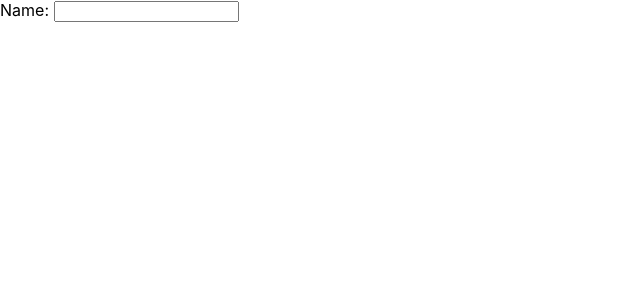
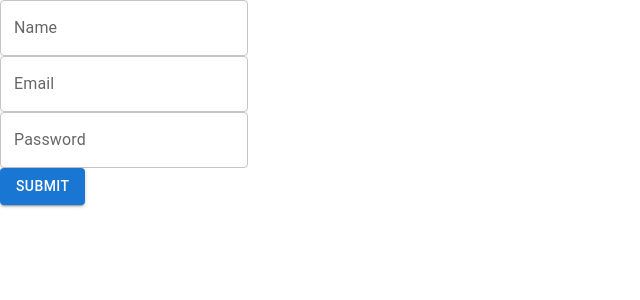
Before and after one commit to paulahage/ecommerce, a React (Create React App) app in the folder site/: page / in a window 1280 px wide. Shown: the top 300 px of the page, without its empty margins (0-640 px from the left). Built offline with nearby package versions, Linux system fonts and the light colour scheme.

Commit message:
#3 Form creation

```diff
--- a/site/src/components/Signup.js
+++ b/site/src/components/Signup.js
@@ -1,15 +1,48 @@
 import React, { useState } from "react";
+import TextField from "@mui/material/TextField";
+import Box from "@mui/material/Box";
+import Button from "@mui/material/Button";
 
 const Signup = () => {
   const [name, setName] = useState("");
   const [email, setEmail] = useState("");
   const [password, setPassword] = useState("");
 
+  const handleSubmit = async () => {
+    const response = await fetch("http://localhost:3001/users", {
+      method: "POST",
+      headers: {
+        body: { name, email, password }
+      },
+    });
+    const responseCode = response.status;
+    console.log(responseCode);
+  };
+
   return (
-    <div>
-      <label htmlFor="">Name: </label>
-      <input className="valid-input"></input>
-    </div>
+    <Box>
+      <div>
+        <TextField
+          label="Name"
+          onChange={(e) => setName(e.target.value)}
+        />
+      </div>
+      <div>
+        <TextField
+          label="Email"
+          onChange={(e) => setEmail(e.target.value)}
+        />
+      </div>
+      <div>
+        <TextField
+          label="Password"
+          onChange={(e) => setPassword(e.target.value)}
+        />
+      </div>
+      <Button variant="contained" onClick={handleSubmit}>
+        Submit
+      </Button>
+    </Box>
   );
 };
 
```
